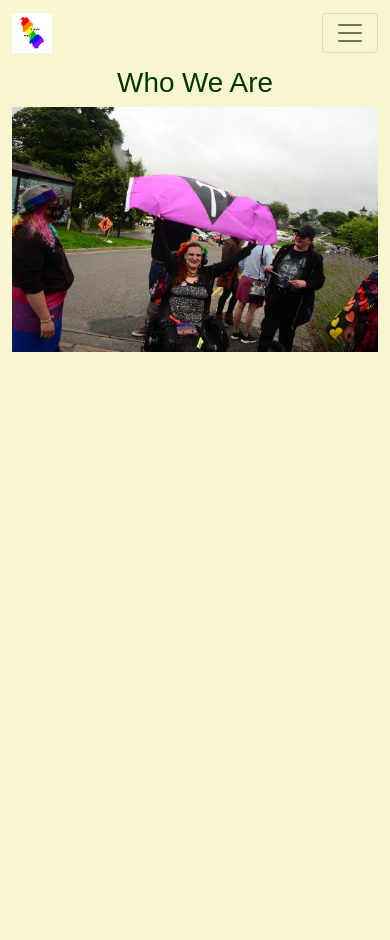
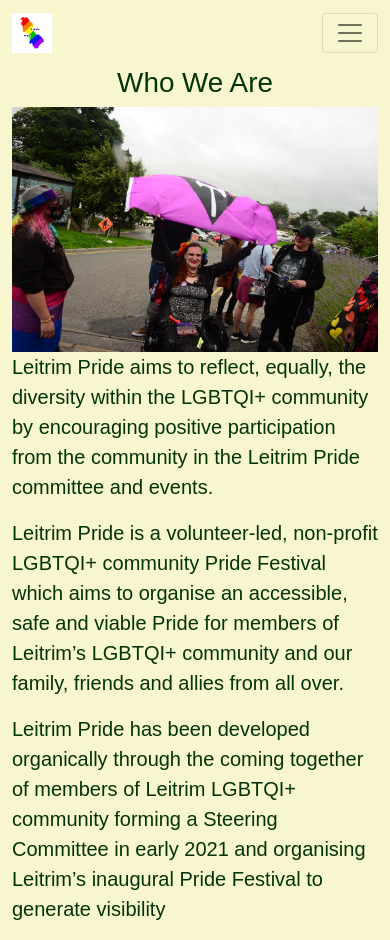
Before and after one commit to Jacobs1986/leitrim-pride, a React (Create React App) app in the folder client/: page /about in a window 390 px wide. Before the commit the page ends 844 px from the top, so only its background shows below. Built offline with nearby package versions, Linux system fonts and the light colour scheme.

Commit message:
Adjusted the breakpoints for the columns

```diff
--- a/client/src/pages/about.js
+++ b/client/src/pages/about.js
@@ -9,6 +9,7 @@ import {
 
 // Components
 import WhoWeAreImage from "../components/whoWeAreImage/whoWeAreImage";
+import WhoWeAreLit from "../components/whoWeAreLit/whoWeAreLit";
 
 export default function About() {
     return (
@@ -16,8 +17,11 @@ export default function About() {
             <h1 className="centerText">Who We Are</h1>
             <Container>
                 <Row>
-                    <Col md={6}>
+                    <Col xs={12} md={12} lg={6}>
                         <WhoWeAreImage />
+                    </Col>
+                    <Col xs={12} md={12} lg={6}>
+                        <WhoWeAreLit />
                     </Col>
                 </Row>
             </Container>
```
